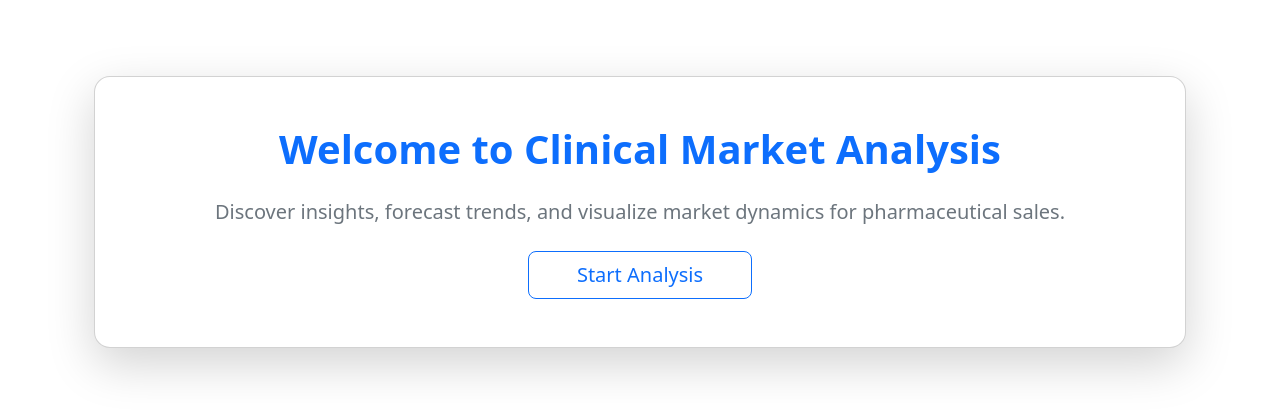
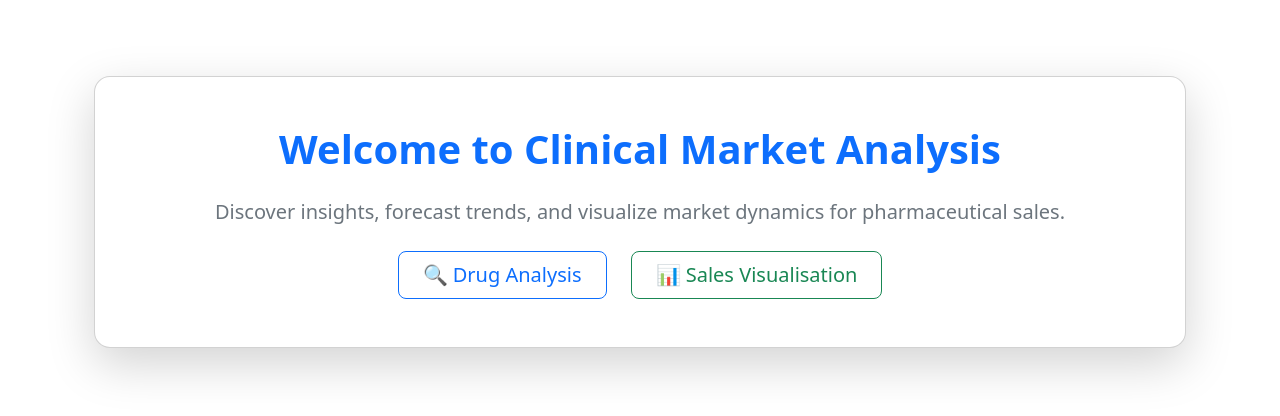
Before and after one commit to balrajsingh-fw/clinical_market_analysis, a Django app: page / in a window 1280 px wide. Shown: the part 56-472 px from the top of the page. Run offline with Django 5.2, Linux system fonts and the light colour scheme; some libraries are stand-ins or nearby versions.

Commit message:
Home UI fix

```diff
--- a/templates/home.html
+++ b/templates/home.html
@@ -9,9 +9,18 @@
         <p class="lead mb-4 text-secondary">
             Discover insights, forecast trends, and visualize market dynamics for pharmaceutical sales.
         </p>
-        <form action="{% url 'drug_analysis' %}" method="get">
-            <button type="submit" class="btn btn-lg btn-outline-primary px-5">Start Analysis</button>
-        </form>
+        <div class="d-flex justify-content-center gap-4 flex-wrap">
+            <form action="{% url 'drug_analysis' %}" method="get">
+                <button type="submit" class="btn btn-lg btn-outline-primary px-4 py-2">
+                    🔍 Drug Analysis
+                </button>
+            </form>
+            <form action="{% url 'sales_analysis' %}" method="get">
+                <button type="submit" class="btn btn-lg btn-outline-success px-4 py-2">
+                    📊 Sales Visualisation
+                </button>
+            </form>
+        </div>
     </div>
 </div>
 {% endblock %}
```
